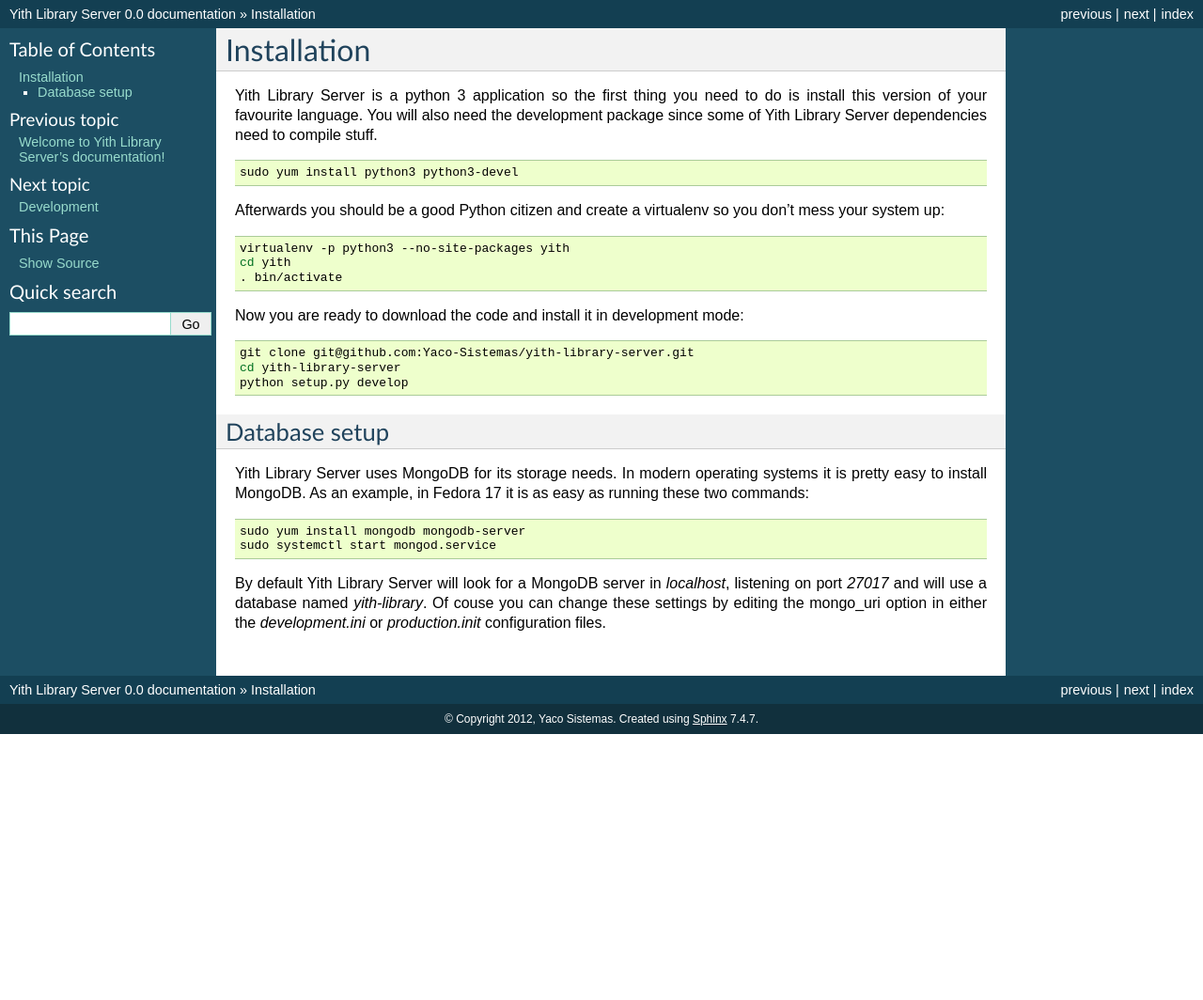
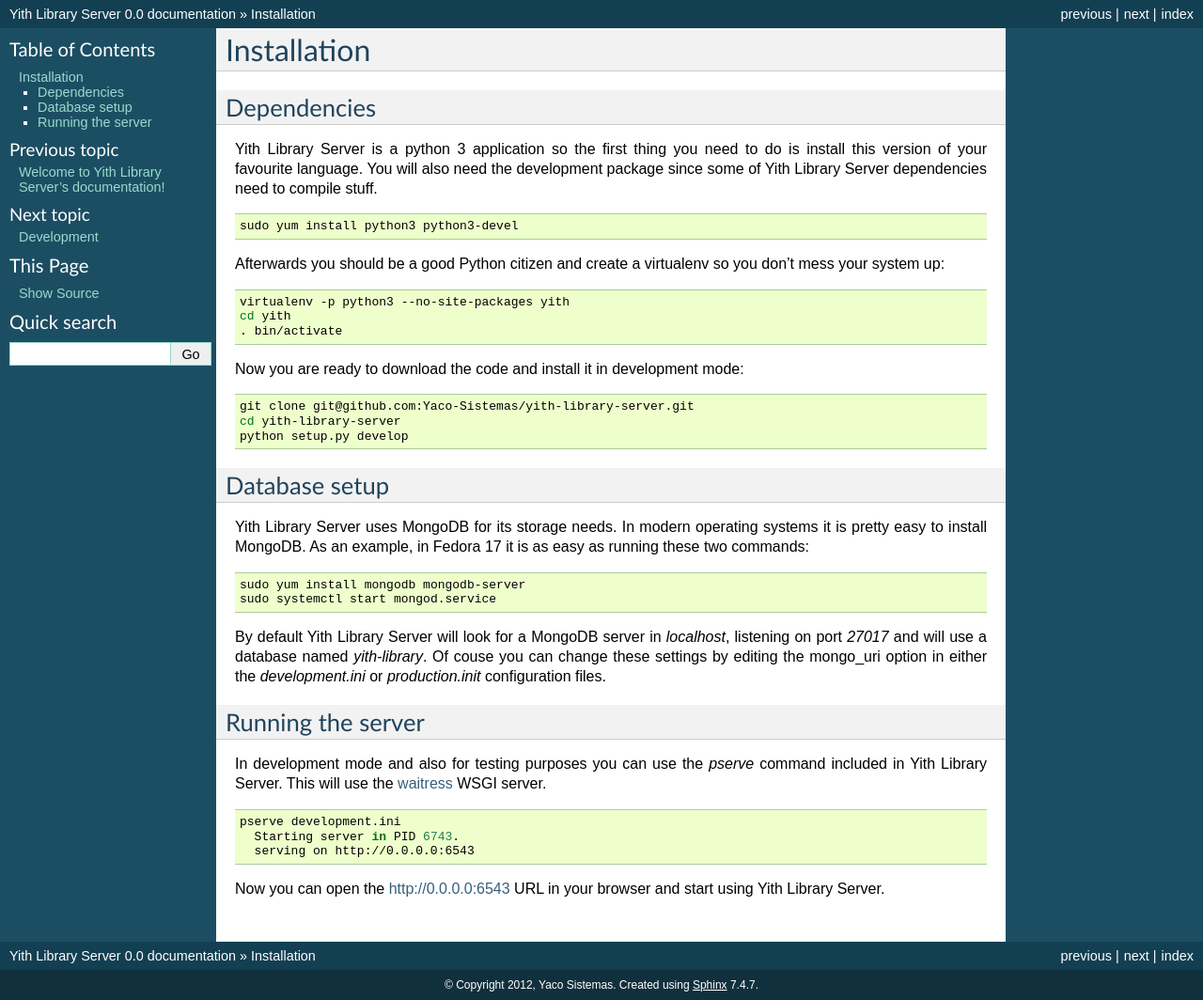
Before and after one commit to Yaco-Sistemas/yith-library-server, a Sphinx documentation site: the page built from docs/source/installation.rst, in a window 1280 px wide. Shown: the whole page at 94% size. Built offline with Sphinx 7.4.7, drawn with Linux system fonts in a browser that asks for light colours; before the commit the page ends 900 px from its top, so only the background shows below that.

Commit message:
Document how to run the server

```diff
--- a/docs/source/installation.rst
+++ b/docs/source/installation.rst
@@ -1,5 +1,8 @@
 Installation
 ============
+
+Dependencies
+------------
 
 Yith Library Server is a python 3 application so the first
 thing you need to do is install this version of your favourite
@@ -44,3 +47,19 @@
 listening on port `27017` and will use a database named `yith-library`.
 Of couse you can change these settings by editing the mongo_uri option in
 either the `development.ini` or `production.init` configuration files.
+
+Running the server
+------------------
+
+In development mode and also for testing purposes you can use the `pserve`
+command included in Yith Library Server. This will use the
+`waitress <http://pypi.python.org/pypi/waitress/>`_ WSGI server.
+
+.. code-block:: bash
+
+   pserve development.ini
+     Starting server in PID 6743.
+     serving on http://0.0.0.0:6543
+
+Now you can open the `http://0.0.0.0:6543 <http://0.0.0.0:6543>`_ URL in your
+browser and start using Yith Library Server.
```
